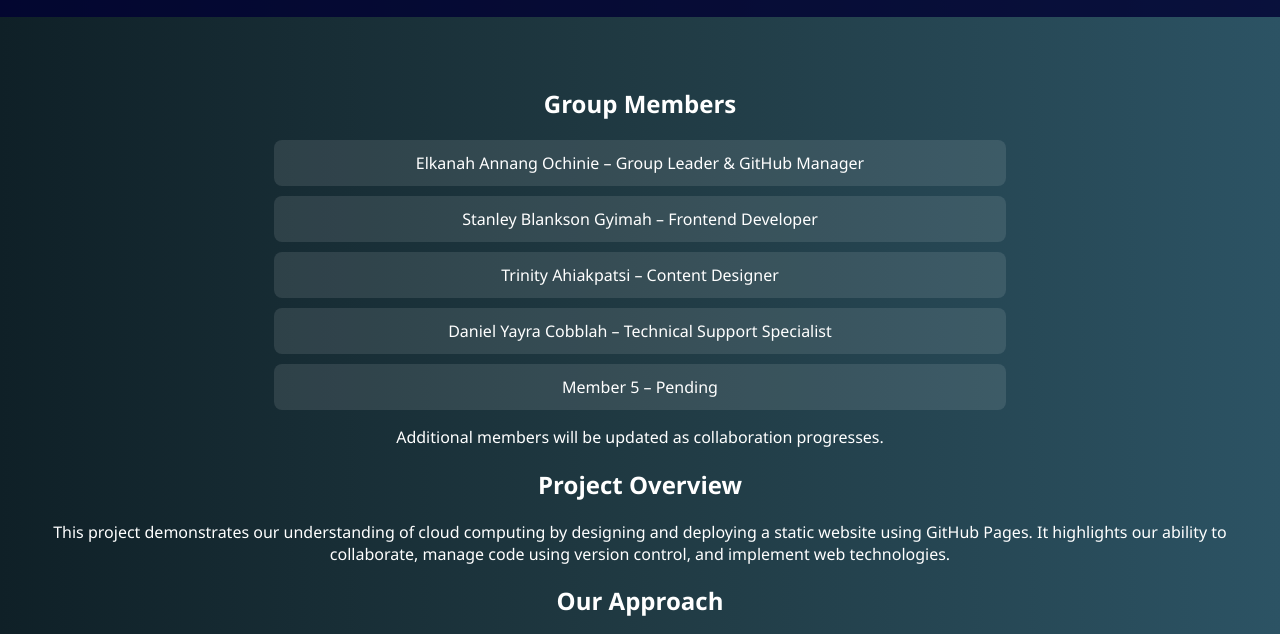
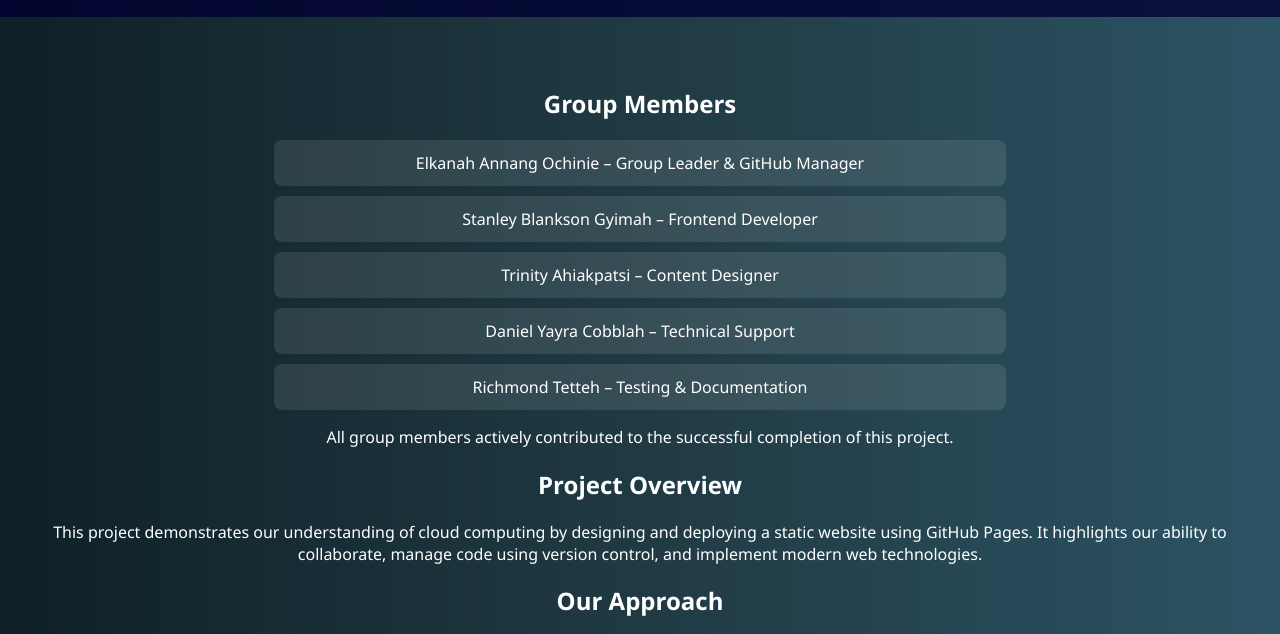
Before and after one commit to Stan-blan/cloud-lab-group-project, a plain HTML site: page about.html in a window 1280 px wide. Shown: the part 131-765 px from the top of the page. Drawn offline with Linux system fonts and the light colour scheme.

Commit message:
Add files via upload
Updated Version of the Cloud Project

```diff
--- a/about.html
+++ b/about.html
@@ -1,6 +1,7 @@
 <!DOCTYPE html>
 <html>
 <head>
+    <meta charset="UTF-8">
     <title>About Us</title>
     <link rel="stylesheet" href="style.css">
 </head>
@@ -21,18 +22,19 @@
         <li>Elkanah Annang Ochinie – Group Leader & GitHub Manager</li>
         <li>Stanley Blankson Gyimah – Frontend Developer</li>
         <li>Trinity Ahiakpatsi – Content Designer</li>
-    <li>Daniel Yayra Cobblah – Technical Support Specialist</li>
-    <li>Member 5 – Pending</li>
+        <li>Daniel Yayra Cobblah – Technical Support</li>
+        <li>Richmond Tetteh – Testing & Documentation</li>
     </ul>
+
     <p>
-Additional members will be updated as collaboration progresses.
+        All group members actively contributed to the successful completion of this project.
     </p>
 
     <h2>Project Overview</h2>
     <p>
         This project demonstrates our understanding of cloud computing by designing
         and deploying a static website using GitHub Pages. It highlights our ability
-        to collaborate, manage code using version control, and implement web technologies.
+        to collaborate, manage code using version control, and implement modern web technologies.
     </p>
 
     <h2>Our Approach</h2>
```
Lines whose indentation alone changed are shown as unchanged.
